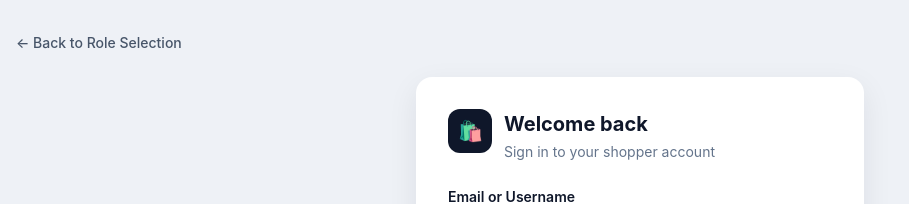
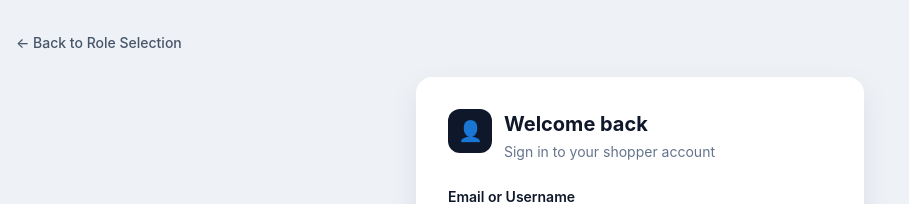
Before and after one commit to sumaiyaIslamshimu/FairShare, a React app in the folder frontend/: page /login in a window 1280 px wide. Shown: the top 204 px of the page, without its empty margins (0-909 px from the left). Built offline with nearby package versions, Linux system fonts and the light colour scheme; the HTML template or start-up script is replaced by a standard one.

Commit message:
Update login page

```diff
--- a/frontend/src/pages/Login.jsx
+++ b/frontend/src/pages/Login.jsx
@@ -61,7 +61,7 @@ function Login() {
 
       <div className="auth-card">
         <div className="auth-card-header">
-          <div className="auth-icon">🛍️</div>
+          <div className="auth-icon">👤</div>
           <div>
             <h1 className="auth-title">Welcome back</h1>
             <p className="auth-subtitle">Sign in to your shopper account</p>
```
